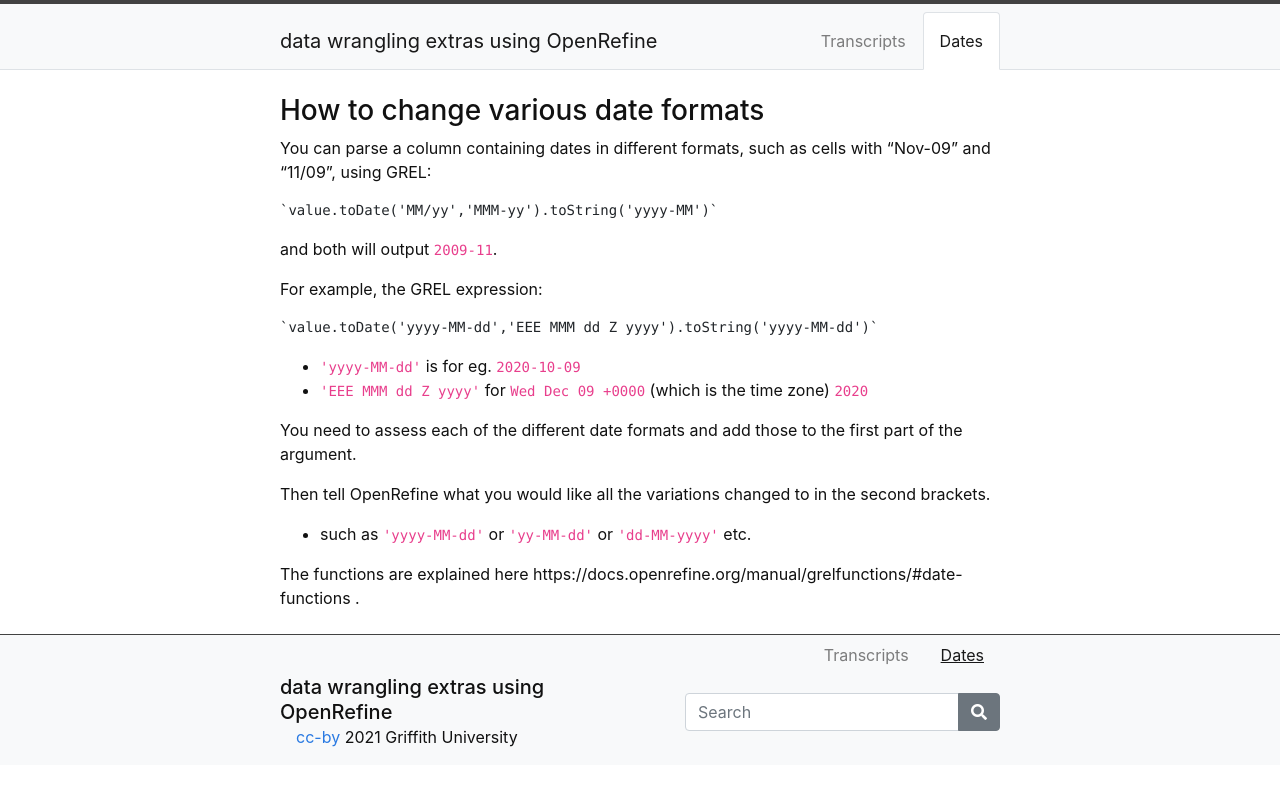
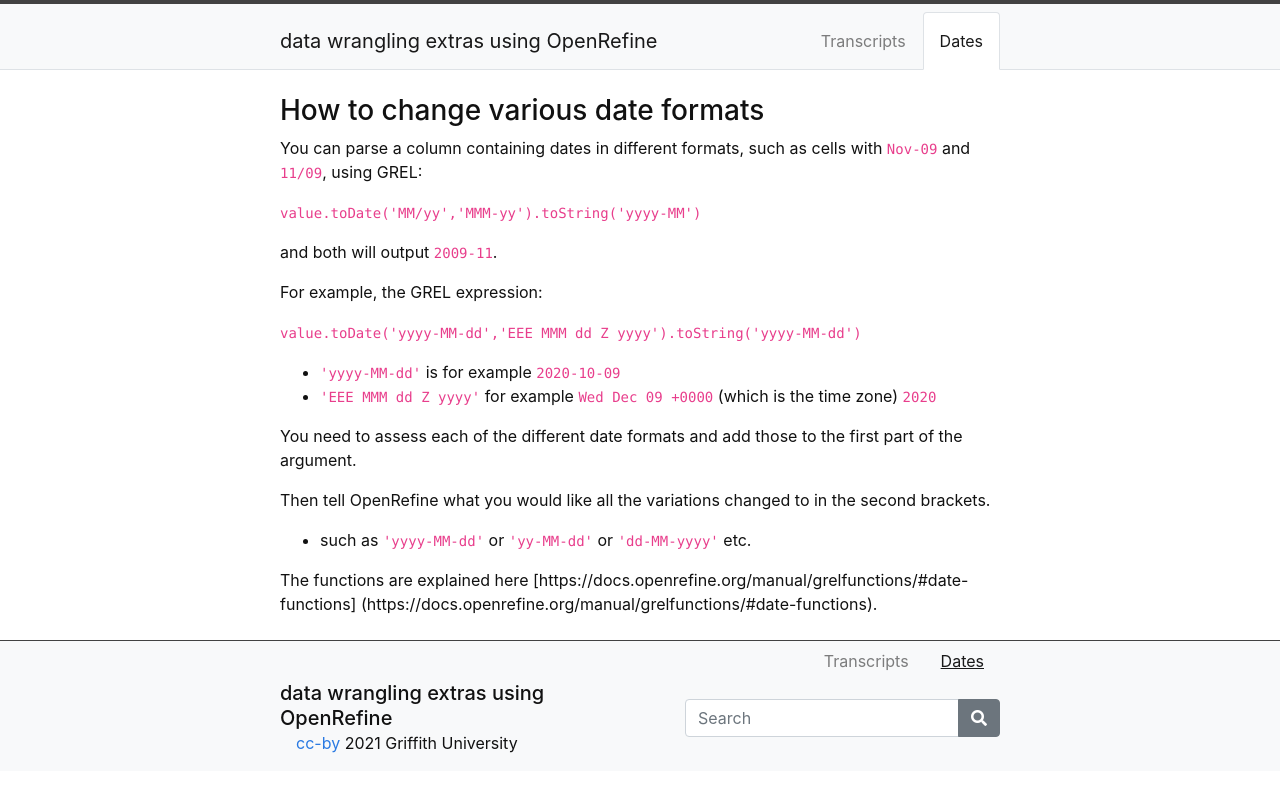
Before and after one commit to GriffithUniLibrary/OpenRefineExtras, a Jekyll site: the page built from content/dates.md, in a window 1280 px wide. Shown: the top 792 px of the page. Built offline with Jekyll 4.4.1, drawn with Linux system fonts in a browser that asks for light colours.

Commit message:
Update dates.md

```diff
--- a/content/dates.md
+++ b/content/dates.md
@@ -5,22 +5,22 @@ nav: true
 
 ### How to change various date formats
 
-You can parse a column containing dates in different formats, such as cells with “Nov-09” and “11/09”, using GREL:
+You can parse a column containing dates in different formats, such as cells with `Nov-09` and `11/09`, using GREL:
 
-    `value.toDate('MM/yy','MMM-yy').toString('yyyy-MM')`
+`value.toDate('MM/yy','MMM-yy').toString('yyyy-MM')`
 
 and both will output `2009-11`.
 
 For example, the GREL expression:
 
-    `value.toDate('yyyy-MM-dd','EEE MMM dd Z yyyy').toString('yyyy-MM-dd')`
+`value.toDate('yyyy-MM-dd','EEE MMM dd Z yyyy').toString('yyyy-MM-dd')`
 
-- `'yyyy-MM-dd'` is for eg. `2020-10-09`
-- `'EEE MMM dd Z yyyy'` for `Wed Dec 09 +0000` (which is the time zone) `2020`
+- `'yyyy-MM-dd'` is for example `2020-10-09`
+- `'EEE MMM dd Z yyyy'` for example `Wed Dec 09 +0000` (which is the time zone) `2020`
 
 You need to assess each of the different date formats and add those to the first part of the argument.
 
 Then tell OpenRefine what you would like all the variations changed to in the second brackets.
 - such as `'yyyy-MM-dd'` or `'yy-MM-dd'` or `'dd-MM-yyyy'` etc.
 
-The functions are explained here https://docs.openrefine.org/manual/grelfunctions/#date-functions .
+The functions are explained here [https://docs.openrefine.org/manual/grelfunctions/#date-functions] (https://docs.openrefine.org/manual/grelfunctions/#date-functions).
```
